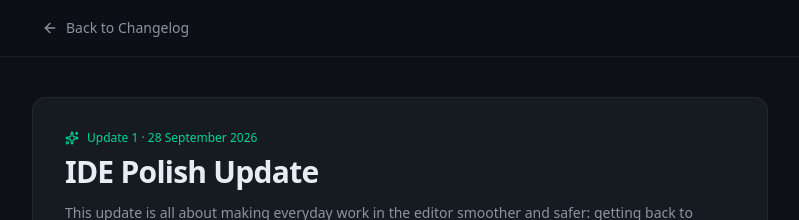
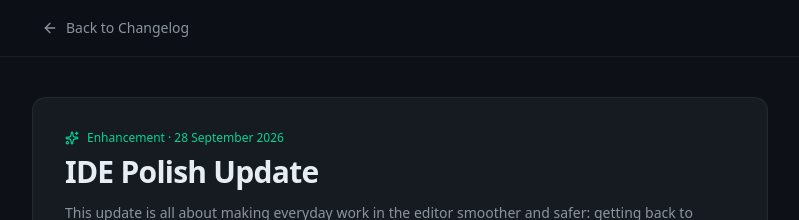
Before and after one commit to unlock-cyber/cloud-studio-code, a React (Vite) app: page /changelog/ide-polish-update in a window 1280 px wide. Shown: the top 220 px of the page, without its empty margins (240-1039 px from the left). Built offline with nearby package versions, Linux system fonts and the light colour scheme; no server answers; what @convex-dev/auth would draw is missing.

Commit message:
Freebuff: Instead of tagging the changelog Update 1, tag it Enhance...

```diff
--- a/src/pages/Changelog.tsx
+++ b/src/pages/Changelog.tsx
@@ -55,7 +55,7 @@ export default function Changelog() {
           >
             <div className="flex items-center gap-2 text-xs font-medium text-emerald-600 dark:text-emerald-400">
               <Sparkles className="size-3.5" />
-              Update 1
+              Enhancement
             </div>
             <h2 className="mt-2 text-xl font-bold tracking-tight text-foreground transition-colors group-hover:text-emerald-600 dark:group-hover:text-emerald-400">
               IDE Polish Update
--- a/src/pages/ChangelogIdePolish.tsx
+++ b/src/pages/ChangelogIdePolish.tsx
@@ -45,7 +45,7 @@ export default function ChangelogIdePolish() {
           <div className="border-b border-border/60 pb-5">
             <div className="flex items-center gap-2 text-xs font-medium text-emerald-600 dark:text-emerald-400">
               <Sparkles className="size-3.5" />
-              Update 1 · 28 September 2026
+              Enhancement · 28 September 2026
             </div>
             <h1 className="mt-2 text-2xl font-bold tracking-tight sm:text-3xl">
               IDE Polish Update
```
